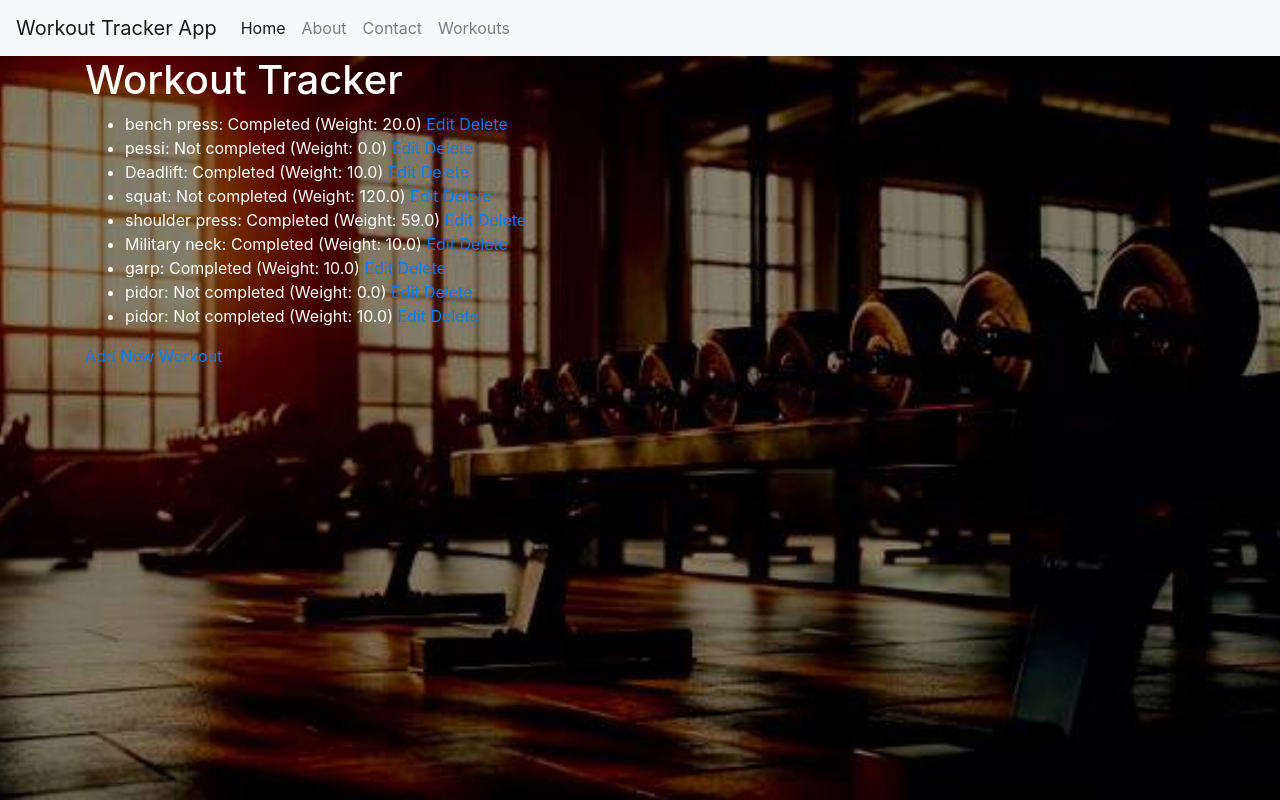
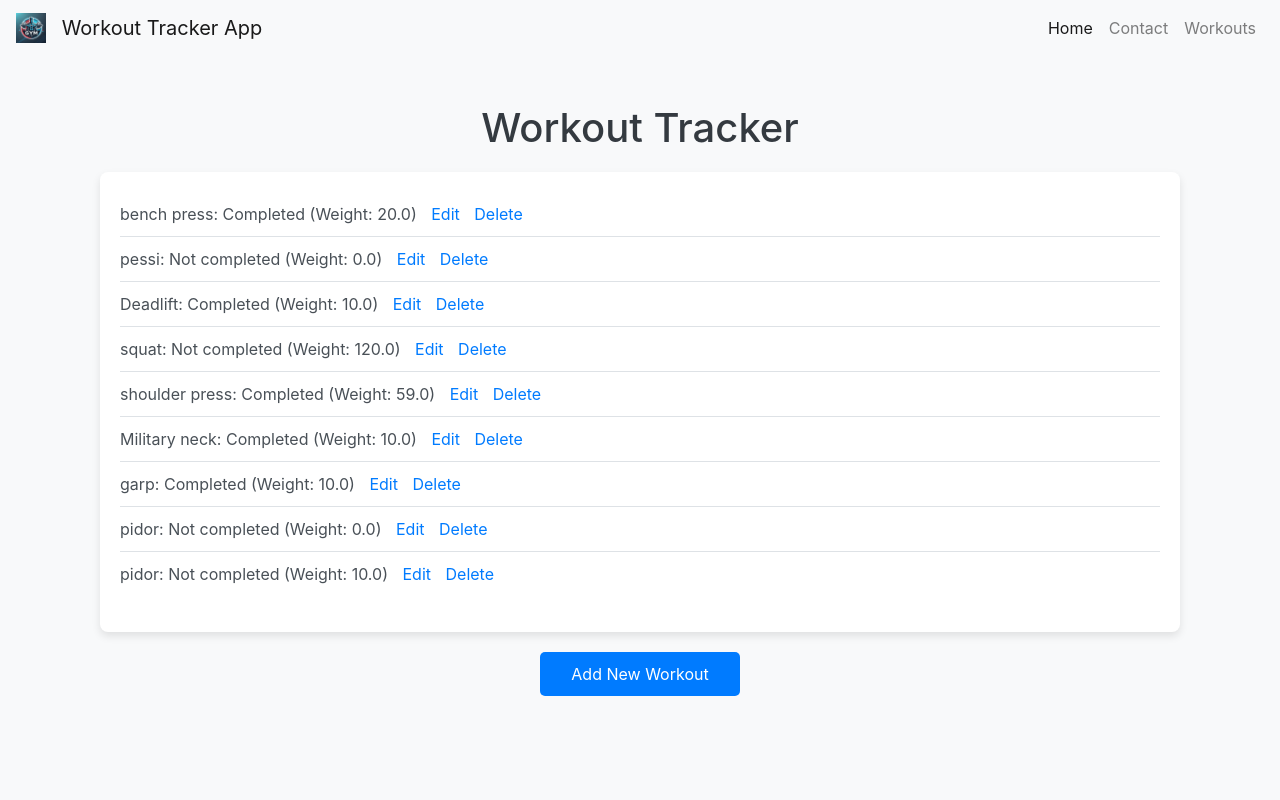
Before and after one commit to al4nzh/Gymgoal, a Django app: page /workouts/ in a window 1280 px wide. Run offline with Django 5.2, Linux system fonts and the light colour scheme; data comes from the database, SQL or seed files in the repository; both versions use the stored data as it was after the commit; some libraries are stand-ins or nearby versions.

Commit message:
changed design, added view

```diff
--- /dev/null
+++ b/demo/myapp/static/css/styles.css
@@ -0,0 +1,24 @@
+body {
+    background-color: #f8f9fa;
+  }
+
+  .navbar-brand img {
+    margin-right: 10px;
+  }
+
+  h2, h4 {
+    color: #343a40;
+  }
+
+  p {
+    color: #6c757d;
+  }
+
+  ul.list-group {
+    margin-top: 20px;
+  }
+
+  ul.list-group li {
+    border: none;
+    background-color: #e9ecef;
+  }
--- a/demo/myapp/templates/base.html
+++ b/demo/myapp/templates/base.html
@@ -8,22 +8,38 @@
         Django App
       {% endblock %}
     </title>
-    <link rel="stylesheet" href="https://stackpath.bootstrapcdn.com/bootstrap/4.3.1/css/bootstrap.min.css"  rel="stylesheet" />
+    <link
+      rel="stylesheet"
+      href="https://stackpath.bootstrapcdn.com/bootstrap/4.3.1/css/bootstrap.min.css"
+      rel="stylesheet"
+    />
+    {% load static %}
+    <link rel="stylesheet" href="{% static 'css/styles.css' %}" />
   </head>
   <body>
     <nav class="navbar navbar-expand-lg navbar-light bg-light">
-      <a class="navbar-brand" href="#">Workout Tracker App</a>
-      <button class="navbar-toggler" type="button" data-toggle="collapse" data-target="#navbarNav" aria-controls="navbarNav" aria-expanded="false" aria-label="Toggle navigation"><span class="navbar-toggler-icon"></span></button>
+      <a class="navbar-brand" href="{% url 'home' %}">
+        <img src="{% static 'images/logogo.jpg' %}" alt="Logo" width="30" height="30" class="d-inline-block align-top">
+        Workout Tracker App
+      </a>
+      <button
+        class="navbar-toggler"
+        type="button"
+        data-toggle="collapse"
+        data-target="#navbarNav"
+        aria-controls="navbarNav"
+        aria-expanded="false"
+        aria-label="Toggle navigation"
+      >
+        <span class="navbar-toggler-icon"></span>
+      </button>
       <div class="collapse navbar-collapse" id="navbarNav">
-        <ul class="navbar-nav">
+        <ul class="navbar-nav ml-auto">
           <li class="nav-item active">
             <a class="nav-link" href="{% url 'home' %}">Home</a>
           </li>
           <li class="nav-item">
-            <a class="nav-link" href="#">About</a>
-          </li>
-          <li class="nav-item">
-            <a class="nav-link" href="#">Contact</a>
+            <a class="nav-link" href="{% url 'contact' %}">Contact</a>
           </li>
           <li class="nav-item">
             <a class="nav-link" href="{% url 'todos' %}">Workouts</a>
@@ -31,8 +47,10 @@
         </ul>
       </div>
     </nav>
-    <div class="container">{% block content %} {% endblock %}</div>
+    <div class="container mt-5">
+      {% block content %} {% endblock %}
+    </div>
     <script src="https://code.jquery.com/jquery-3.3.1.slim.min.js"></script>
-    <script src="https://stackpath.bootstrapcdn.com/bootstrap/4.3.1/js/bootstrap.bundle.min.js" ></script>
+    <script src="https://stackpath.bootstrapcdn.com/bootstrap/4.3.1/js/bootstrap.bundle.min.js"></script>
   </body>
 </html>
--- a/demo/myapp/templates/todos.html
+++ b/demo/myapp/templates/todos.html
@@ -4,21 +4,57 @@
 {% block content %}
 <style>
   body {
-    background-image: url('{% static "images/appbacky.jpg" %}');
-    background-size: cover;
-    background-position: center;
-    background-repeat: no-repeat;
-    background-attachment: fixed;
+    background-color: #f8f9fa;
   }
-  ul li {
+  .workout-header {
+    color: #343a40;
+    margin-top: 20px;
+  }
+  .workout-list {
+    margin-top: 20px;
+    padding: 20px;
+    background-color: #ffffff;
+    border-radius: 8px;
+    box-shadow: 0 4px 8px rgba(0, 0, 0, 0.1);
+  }
+  .workout-item {
+    color: #495057;
+    padding: 10px 0;
+    border-bottom: 1px solid #dee2e6;
+  }
+  .workout-item:last-child {
+    border-bottom: none;
+  }
+  .workout-item a {
+    margin-left: 10px;
+    color: #007bff;
+    text-decoration: none;
+  }
+  .workout-item a:hover {
+    text-decoration: underline;
+  }
+  .add-workout-btn {
+    display: block;
+    margin: 20px auto;
+    width: 200px;
+    background-color: #007bff;
     color: white;
+    padding: 10px;
+    border-radius: 5px;
+    text-align: center;
+    text-decoration: none;
+  }
+  .add-workout-btn:hover {
+    background-color: #68737e;
   }
 </style>
 
-<h1 style="color:white;">Workout Tracker</h1>
-<ul>
+<div class="container">
+  <h1 class="workout-header text-center">Workout Tracker</h1>
+  <div class="workout-list">
+    <ul class="list-unstyled">
       {% for todo in todos %}
-  <li>
+      <li class="workout-item">
         {{ todo.title }}: {% if todo.completed %}Completed{% else %}Not completed{% endif %}
         (Weight: {{ todo.weight }})
         <a href="{% url 'edit_todo' todo.pk %}">Edit</a>
@@ -26,5 +62,7 @@
       </li>
       {% endfor %}
     </ul>
-<a href="{% url 'add_todo' %}">Add New Workout</a>
+  </div>
+  <a href="{% url 'add_todo' %}" class="add-workout-btn">Add New Workout</a>
+</div>
 {% endblock %}
--- a/demo/myapp/urls.py
+++ b/demo/myapp/urls.py
@@ -3,6 +3,7 @@ from . import views
 
 urlpatterns = [
     path("", views.home, name="home"),
+    path("contact", views.contact, name="contact"),
     path("workouts/", views.todos, name="todos"),
     path("add/", views.add_todo, name="add_todo"),
     path("edit/<int:pk>/", views.edit_todo, name="edit_todo"),
--- a/demo/myapp/views.py
+++ b/demo/myapp/views.py
@@ -36,3 +36,6 @@ def delete_todo(request, pk):
         todo.delete()
         return redirect('todos')  # Redirect to the todos view
     return render(request, 'delete_todo.html', {'todo': todo})
+
+def contact(request):
+    return render(request, "contact.html")
```
Also changed, not shown: demo/myapp/templates/contact.html (added, +35 -0 lines), demo/myapp/templates/home.html (+30 -17 lines), demo/db.sqlite3, demo/myapp/templates/about.html (deleted). Lines whose indentation alone changed are shown as unchanged.
